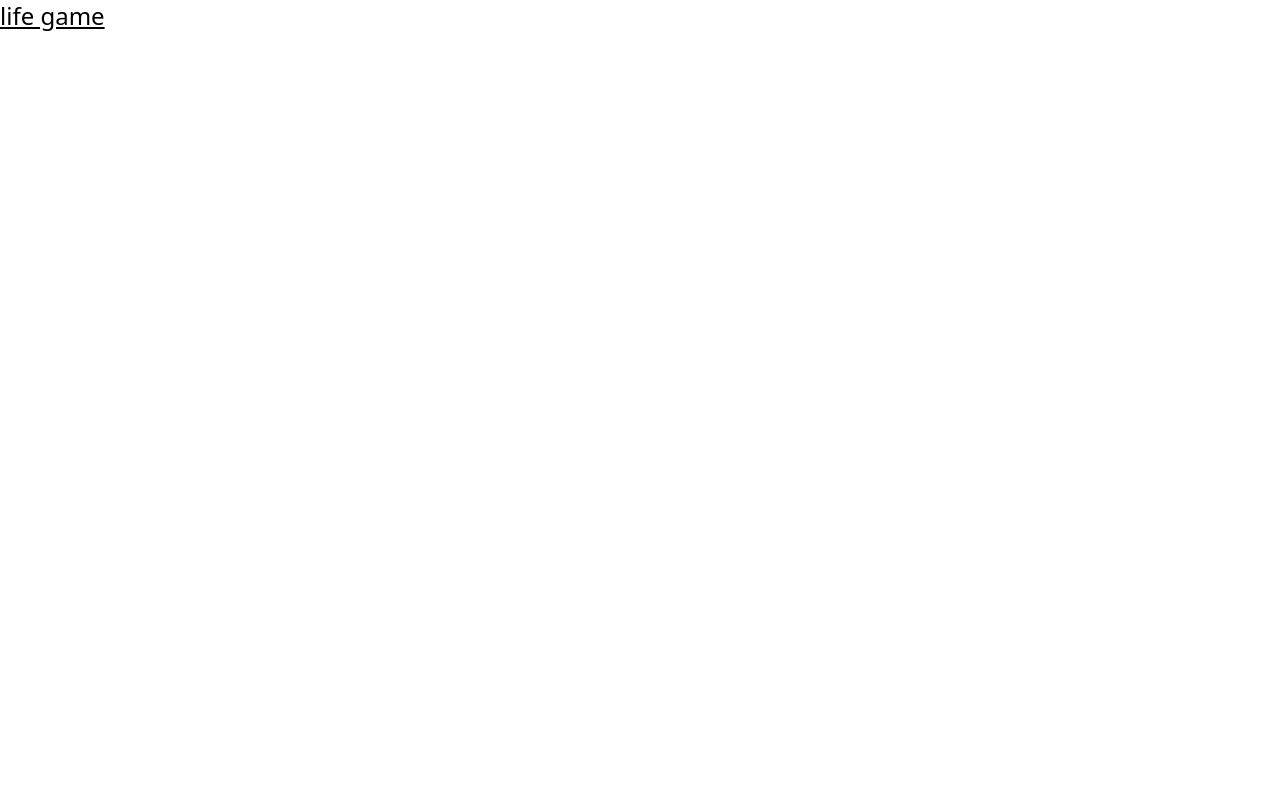
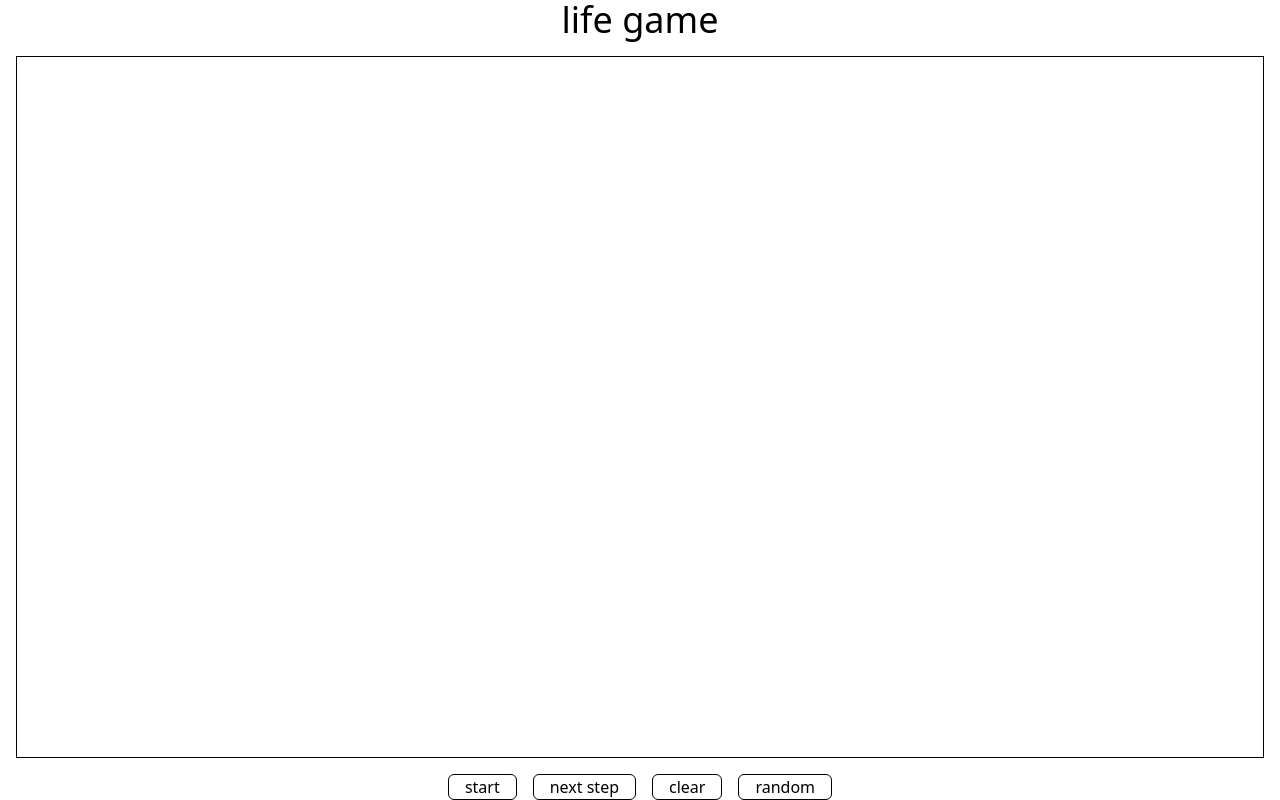
Before and after one commit to Kleacode/test_sandbox, a React (Vite) app: page / in a window 1280 px wide. Built offline with nearby package versions, Linux system fonts and the light colour scheme.

Commit message:
ページ外観作成

```diff
--- a/src/App.tsx
+++ b/src/App.tsx
@@ -1,8 +1,19 @@
+import { MyButton } from "./components/Button";
+
 function App() {
 	return (
-		<>
-			<div className="text-2xl underline">life game</div>
-		</>
+		<div className="flex flex-col items-center gap-4 mx-4">
+			<h1 className="text-4xl">life game</h1>
+
+			<canvas className="border aspect-video w-full" />
+
+			<div className="flex gap-4">
+				<MyButton>start</MyButton>
+				<MyButton>next step</MyButton>
+				<MyButton>clear</MyButton>
+				<MyButton>random</MyButton>
+			</div>
+		</div>
 	);
 }
 
--- /dev/null
+++ b/src/components/Button.tsx
@@ -0,0 +1,13 @@
+import type { ReactNode } from "react";
+
+export type ButtonProps = {
+	children?: ReactNode;
+};
+
+export function MyButton({ children, ...props }: ButtonProps) {
+	return (
+		<button type="button" className="border rounded-md px-4 cursor-pointer">
+			{children}
+		</button>
+	);
+}
```
